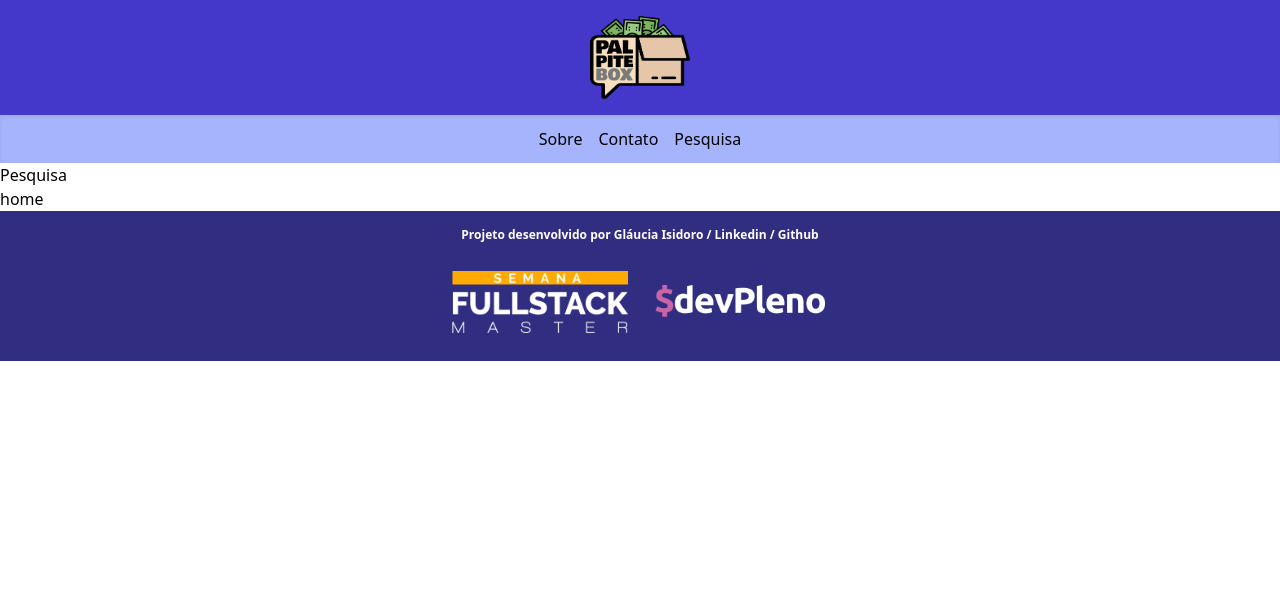
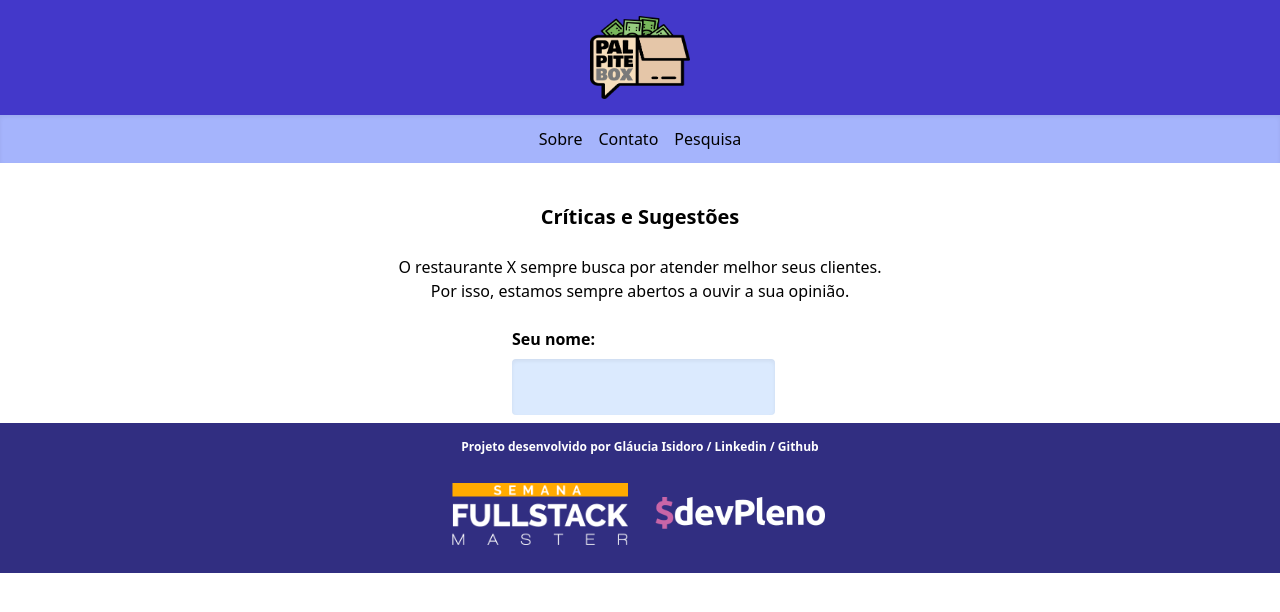
Before and after one commit to glau-isidoro/palpitebox, a Next.js app: page /survey in a window 1280 px wide. Shown: the top 612 px of the page. Built offline with nearby package versions, Linux system fonts and the light colour scheme.

Commit message:
pages home and survey

```diff
--- a/components/header/index.js
+++ b/components/header/index.js
@@ -7,7 +7,9 @@ const Header = () => {
     <React.Fragment>
       <div className={styles.wrapperup}>
         <div className={styles.container}>
-          <img className='mx-auto' src='/logo_palpitebox.png' alt='palpitebox' width="100" height="130" />
+          <Link href='/'>
+            <a><img className='mx-auto' src='/logo_palpitebox.png' alt='palpitebox' width="100" height="130" /></a>
+          </Link>
         </div>
       </div>
       <div className={styles.wrapperdown}>
--- /dev/null
+++ b/components/layout/index.js
@@ -0,0 +1,17 @@
+import React from 'react'
+import Header from '../header'
+import Footer from '../footer'
+
+const Layout = ({ children }) => {
+  return (
+    <div>
+      <Header />
+      <div className='container mx-auto'>
+        {children}
+      </div>
+      <Footer />
+    </div>
+  )
+}
+
+export default Layout
--- a/pages/_app.js
+++ b/pages/_app.js
@@ -1,18 +1,12 @@
 import React from 'react'
+import Layout from '../components/layout'
 import '../css/styles.css'
-import Header from '../components/header'
-import Footer from '../components/footer'
-
 
 const MyApp = ({ Component, pageProps }) => {
   return (
-    <div>
-      <Header />
-      <div className='container mx-auto'>
-        <Component {...pageProps} />
-      </div>
-      <Footer />
-    </div>
+    <Layout>
+      <Component {...pageProps} />
+    </Layout>
   )
 }
 
--- a/pages/index.js
+++ b/pages/index.js
@@ -4,18 +4,18 @@ import Link from 'next/link'
 const Index = () => {
   return (
     <div>
-      <h1>Palpite Box</h1>
-      <div>
-        <Link href='/about'>
-          <a> Sobre </a>
-        </Link>
-        <Link href='/contact'>
-          <a> Contato </a>
-        </Link>
+      <p className='mt-12 text-center'>
+        O restaurante X sempre busca por atender melhor seus clientes.<br />
+        Por isso, estamos sempre abertos a ouvir a sua opinião.
+      </p>
+      <div className='text-center my-12'>
         <Link href='/survey'>
-          <a> pesquisa </a>
+          <a className='bg-blue-400 px-9 py-4 font-bold rounded-lg shadow-lg hover:shadow'>Dar opinião ou sugestão</a>
         </Link>
       </div>
+      <p className='my-12 text-center'>
+        Mensagem do desconto
+      </p>
     </div>
   )
 }
--- a/pages/survey.js
+++ b/pages/survey.js
@@ -3,12 +3,15 @@ import Link from 'next/link'
 
 const Survey = () => {
   return (
-    <div>
-      <h1>Pesquisa</h1>
-      <div>
-        <Link href='/'>
-          <a>home</a>
-        </Link>
+    <div className='pt-10'>
+      <h1 className='text-center font-bold text-xl'>Críticas e Sugestões</h1>
+      <p className='mt-6 mb-6 text-center'>
+        O restaurante X sempre busca por atender melhor seus clientes.<br />
+        Por isso, estamos sempre abertos a ouvir a sua opinião.
+      </p>
+      <div className='w-1/5 mx-auto'>
+        <label className='font-bold'>Seu nome:</label>
+        <input type='text' className='bg-blue-100 p-4 block shadow-inner my-2 rounded' />
       </div>
     </div>
   )
```
